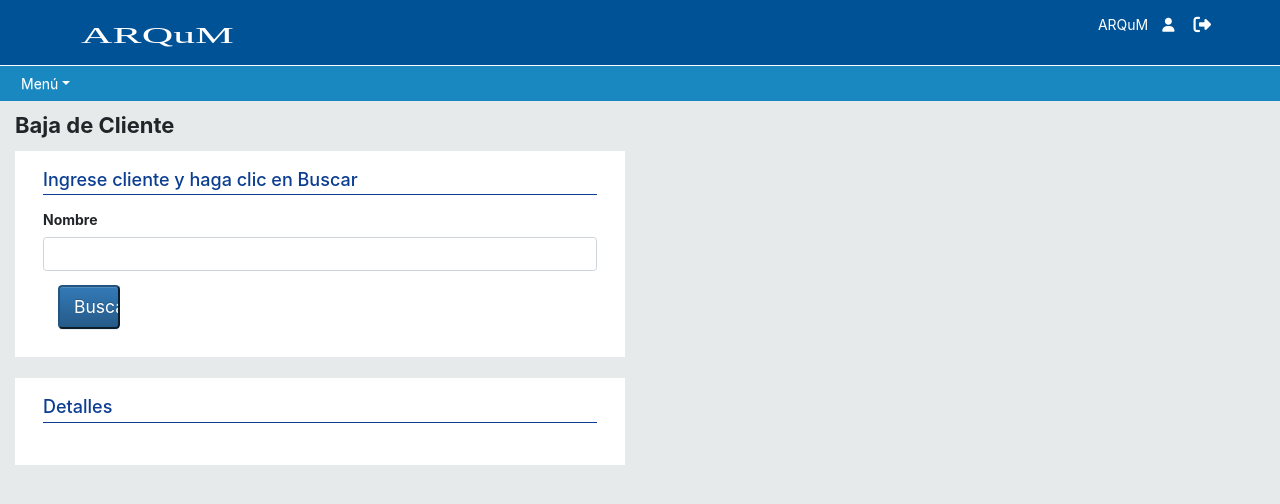
After one commit to F-K-F-F/arqum, a Django app: page /bajar_cliente in a window 1280 px wide. The commit adds this page. Shown: the top 504 px of the page. Run offline with Django 3.2, Linux system fonts and the light colour scheme; some libraries are stand-ins or nearby versions.

Commit message:
baja de cliente

```diff
--- a/arqum/urls.py
+++ b/arqum/urls.py
@@ -20,6 +20,6 @@ from arqumhome import views
 urlpatterns = [
     path('admin/', admin.site.urls),
     path('', include('arqumhome.urls')),
-    path('register', views.register, name='register'),
-    path('user_login', views.user_login, name='user_login'),
+    #path('register', views.register, name='register'),
+    #path('user_login', views.user_login, name='user_login'),
 ]
--- a/arqumhome/forms.py
+++ b/arqumhome/forms.py
@@ -80,3 +80,14 @@ class CargarForm(forms.Form):
 
     def __init__(self, *args, **kwargs):
         super(CargarForm, self).__init__(*args, *kwargs)
+
+
+class BajarForm(forms.Form):
+
+    nombre_cliente = forms.CharField(
+        label='Nombre',
+        max_length=200,
+    )
+
+    def __init__(self, *args, **kwargs):
+        super(BajarForm, self).__init__(*args, **kwargs)
--- /dev/null
+++ b/arqumhome/templates/arqumhome/bajacliente.html
@@ -0,0 +1,43 @@
+{% extends 'arqumhome/plantilla.html' %}
+{% load widget_tweaks %}
+{% block main %}
+<main role="main" class="container-fluid">
+    <h2 id="titBajaCliente" class="page-title">Baja de Cliente</h2>
+    <br>
+    <div id="contentClienteBaja">
+        <div id="contentBaja">
+            <div class="row">
+                <div class="expContent col-sm-6">
+                    <div class="control-container form-vertical">
+                        <h4 class="page-title">Ingrese cliente y haga clic en Buscar</h4>
+                        <hr class="page-title-divider">
+                        <form action="{% url 'bajar' %}" method="POST" enctype="multipart/form-data">
+                            {% csrf_token %}
+                            {% for field in form %}
+                                <div class="form-group">
+                                    <strong><label for="{{field.name}}">{{field.label}}</label></strong>
+                                    {% render_field field class='form-control' %}
+                                </div>
+                            {% endfor %}
+                            <div class="col-sm-2">
+                                <input type="submit" class="btn-lg btn-block btn-primary" value="Buscar"></input>
+                            </div>
+                        </form>
+                    </div>
+                </div>
+            </div>
+        </div>
+    </div>
+    <br>
+    <div id="divConsultaDetallesCliente" style="display: block;">
+        <div class="row">
+            <div class="col-sm-6">
+                <div id="contentConsCliente" class="control-container form-horizontal">
+                    <h4 class="page-title">Detalles</h4>
+                    <hr class="page-title-divider">
+                </div>
+            </div>
+        </div>
+    </div>
+</main>
+{% endblock %}
--- a/arqumhome/templates/arqumhome/plantilla.html
+++ b/arqumhome/templates/arqumhome/plantilla.html
@@ -5,9 +5,9 @@
     <header class="fluid-container fixed-top">
         <nav class="navbar navbar-expands-md navbar-arqum" style="padding: 0 !important;">
             <div class="header">
-                <button id="btnInicio" type="button">
-                    <img class="header-logo" src="{% static 'arqumhome/img/icon.svg' %}" onclick="location.href='{% url 'user_login' %}';">
-                </button>
+                <!--<button id="btnInicio" type="button">-->
+                    <img class="header-logo" src="{% static 'arqumhome/img/icon.svg' %}"> <!--onclick="location.href='{% url 'user_login' %}';">-->
+                <!--</button>-->
                 <div class="header-actions">
                     <h3 class="header-title">ARQuM</h3>
                     <h5 class="header-title user2" style="cursor:pointer" data-toggle="popover" data-placement="bottom" data-original-title title>
@@ -34,7 +34,7 @@
                         <div class="dropdown-menu" aria-labelledby="menuABMC">
                             <a class="dropdown-item" href="{% url 'cargar' %}">Alta de Cliente</a>
                             <a class="dropdown-item" href="{% url 'consultacliente' %}">Consulta de Cliente</a>
-                            <a class="dropdown-item" href="{% url 'bajacliente' %}">Baja de Cliente</a>
+                            <a class="dropdown-item" href="{% url 'bajar' %}">Baja de Cliente</a>
                         </div>
                     </li>
                 </ul>
--- a/arqumhome/urls.py
+++ b/arqumhome/urls.py
@@ -6,11 +6,12 @@ from arqumhome import views
 
 urlpatterns = [
     path('index', views.index, name='index'),
-    path('admin', admin.site.urls),
+    # path('admin', admin.site.urls),
     path('altacliente', views.altacliente, name='altacliente'),
     path('bajacliente', views.bajacliente, name='bajacliente'),
     path('consultacliente', views.consultacliente, name='consultacliente'),
     path('cargar_cliente', views.FormularioDeAlta.as_view(), name='cargar'),
+    path('bajar_cliente', views.FormularioDeBaja.as_view(), name='bajar'),
     path('special', views.special, name='special'),
     path('user_logout', views.user_logout, name='logout'),
     path('register', views.register, name='register'),
--- a/arqumhome/views.py
+++ b/arqumhome/views.py
@@ -1,12 +1,13 @@
-from django.shortcuts import render, redirect
+from django.shortcuts import render, redirect, get_object_or_404
 from django.http import HttpResponse, HttpResponseRedirect
 from django.template import RequestContext, loader
 from django.contrib.auth import authenticate, login, logout
 from django.contrib.auth.decorators import login_required
 from django.urls import reverse
 from arqumhome.models import Cliente
-from arqumhome.forms import CargarForm, UsuarioForm, InfoPerfilUsuarioForm
+from arqumhome.forms import CargarForm, UsuarioForm, InfoPerfilUsuarioForm, BajarForm
 from django.views.generic import View
+from django.views import View
 
 
 def index(request):
@@ -72,6 +73,17 @@ def user_login(request):
         return render(request, 'arqumhome/login.html')
 
 
+class ObjetoCliente(object):
+    model = Cliente
+
+    def get_object(self):
+        id = self.kwargs.get('id')
+        obj = None
+        if id is not None:
+            obj = get_object_or_404(self.model, id=id)
+        return obj
+
+
 def altacliente(request):
     return render(request, 'arqumhome/altacliente.html')
 
@@ -99,7 +111,7 @@ class FormularioDeAlta(View):
     def post(self, request):
 
         # if request.method == 'POST':
-        #form = CargarForm(request.POST)
+        # form = CargarForm(request.POST)
 
         if request.method == 'POST':
             form = CargarForm(request.POST)
@@ -128,3 +140,24 @@ class FormularioDeAlta(View):
 
 class FormularioDeBaja(View):
     template = 'arqumhome/bajacliente.html'
+
+    def get(self, request):
+        form = BajarForm()
+        params = {}
+        prueba = "dato de prueba"
+        params['prueba'] = prueba
+        params['form'] = form
+        return render(request, self.template, params)
+
+    def post(self, request):
+        if request.method == 'POST':
+            form = BajarForm(request.POST)
+            if form.is_valid:
+                try:
+                    obj = get_object_or_404(Cliente)
+                    obj.delete()
+                except:
+                    pass
+        else:
+            form = BajarForm()
+        return render(request, 'arqumhome/bajacliente.html', {'form': form})
```
Also changed, not shown: db.sqlite3.
